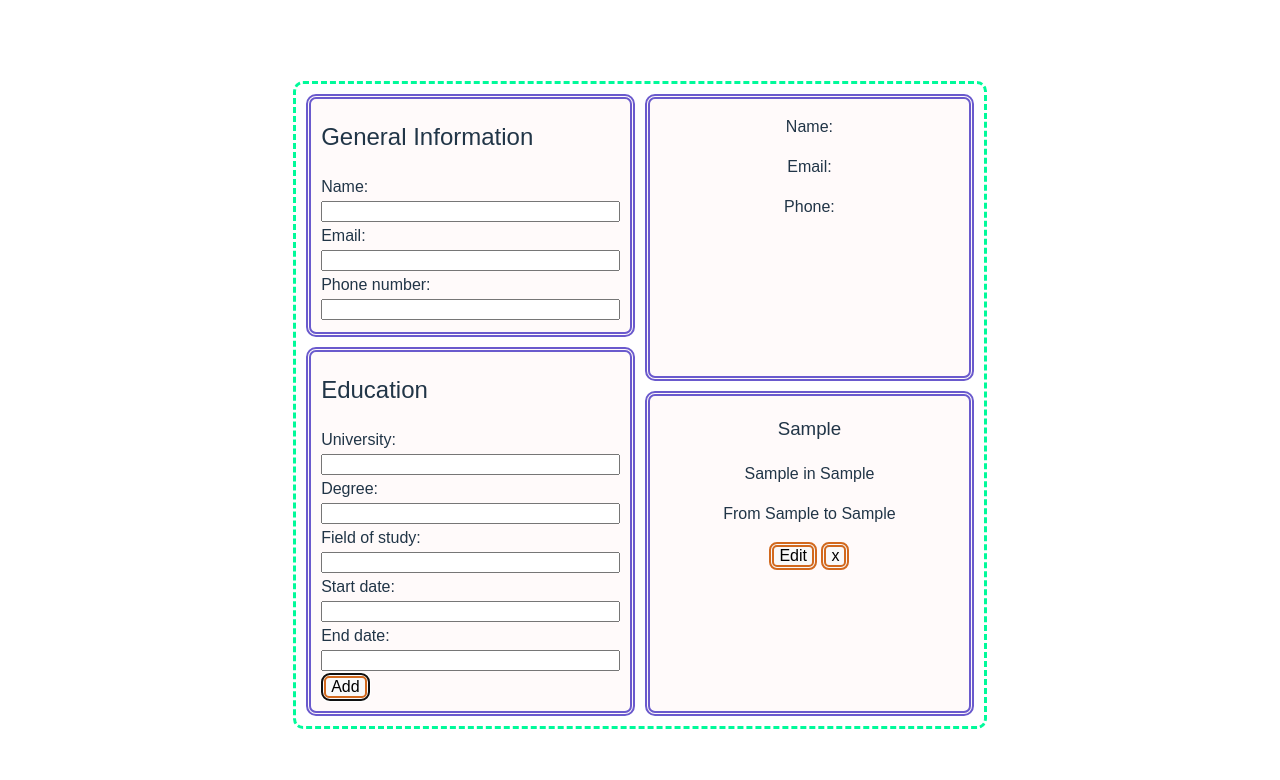
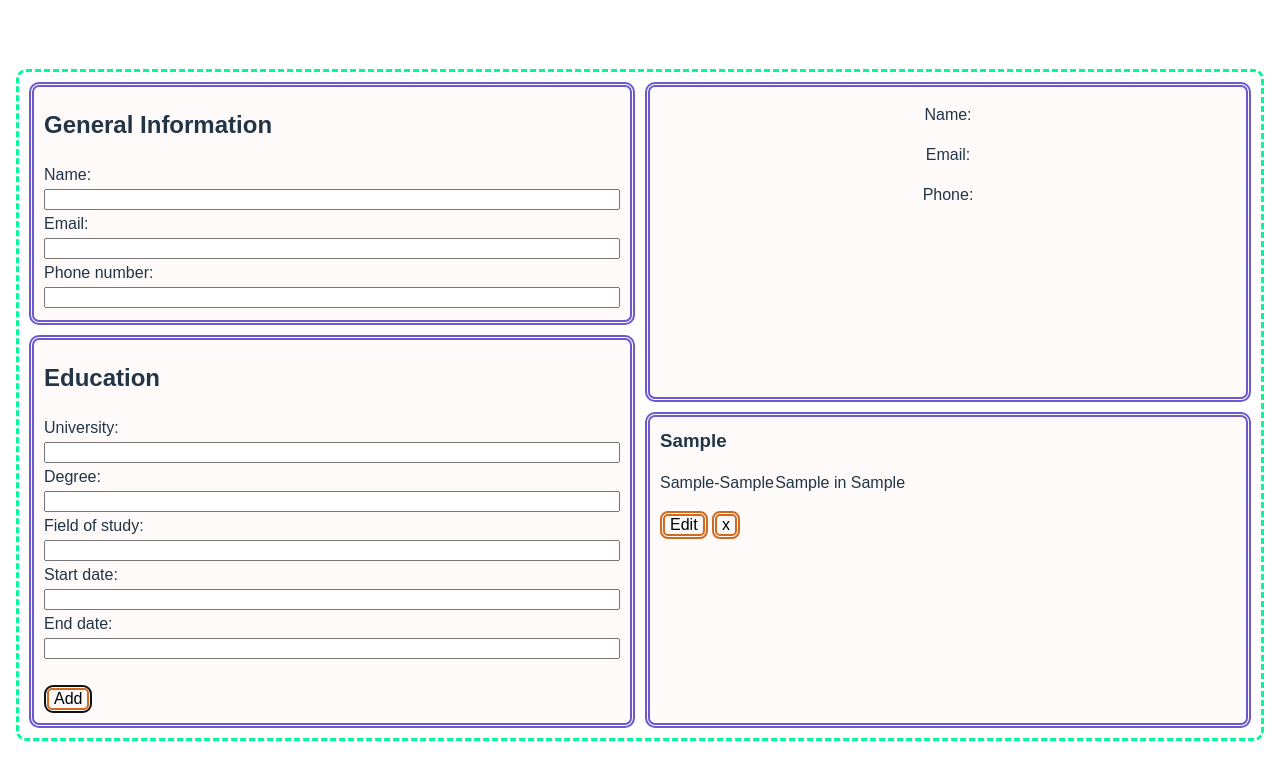
Before and after one commit to Prin-S/cv-application, a React (Vite) app: page / in a window 1280 px wide. Both pictures are taken after typing "Sample", "Sample", "Sample", "Sample", "Sample" into the empty fields and a click on the button "Add". Shown: the top 780 px of the page. Built offline with nearby package versions, Linux system fonts and the light colour scheme; a web font is replaced by a local one.

Commit message:
Improved the layout for education information.

```diff
--- a/src/components/cv.jsx
+++ b/src/components/cv.jsx
@@ -18,7 +18,7 @@ function EducationInformation({ onSubmit }) {
                 <label htmlFor="degree">Degree: <input id="degree" className="input" type="text" name="degree" required /></label><br />
                 <label htmlFor="field">Field of study: <input id="field" className="input" type="text" name="field" required /></label><br />
                 <label htmlFor="start">Start date: <input id="start" className="input" type="text" name="start" required /></label><br />
-                <label htmlFor="end">End date: <input id="end" className="input" type="text" name="end" required /></label><br />
+                <label htmlFor="end">End date: <input id="end" className="input" type="text" name="end" required /></label><br /><br />
                 <button className="button" type="submit">Add</button>
             </form>
         </div>
@@ -43,13 +43,13 @@ function LeftSide({ onGenChange, onEduSubmit }) {
 
 function EditEducationInformation({ item, onEduEdit }) {
     return (
-        <div className="box form-box">
+        <div className="box form-box edit-box">
             <form id={item.id} onSubmit={onEduEdit}>
                 <label htmlFor="university">University: <input id="university" className="input" type="text" name="university" defaultValue={item.university} required /></label><br />
                 <label htmlFor="degree">Degree: <input id="degree" className="input" type="text" name="degree" defaultValue={item.degree} required /></label><br />
                 <label htmlFor="field">Field of study: <input id="field" className="input" type="text" name="field" defaultValue={item.field} required /></label><br />
                 <label htmlFor="start">Start year: <input id="start" className="input" type="text" name="start" defaultValue={item.start} required /></label><br />
-                <label htmlFor="end">End year: <input id="end" className="input" type="text" name="end" defaultValue={item.end} required /></label><br />
+                <label htmlFor="end">End year: <input id="end" className="input" type="text" name="end" defaultValue={item.end} required /></label><br /><br />
                 <button className="button" type="submit">Save</button>
             </form>
         </div>
@@ -63,22 +63,23 @@ function RenderEducation({ item, onEduEdit, onClick }) {
     }
 
     return (
-        <div>
+        <>
             <div id={item.id + '-1'}>
-                <h3>{item.university}</h3>
-                <p>{item.field} in {item.degree}</p>
-                <p>From {item.start} to {item.end}</p>
-                <button id={item.id} className="button" onClick={editEduInfo}>Edit</button> <button id={item.id} className="button" onClick={onClick}>x</button>
+                <div className="each-entry">
+                    <h3 className="full">{item.university}</h3>
+                    <p className="one-fifth">{item.start}-{item.end}</p>
+                    <p className="four-fifths">{item.degree} in {item.field}</p>
+                    <div className="full"><button id={item.id} className="button" onClick={editEduInfo}>Edit</button> <button id={item.id} className="button" onClick={onClick}>x</button></div>
+                </div>
             </div>
             <div id={item.id + '-2'} style={{display: 'none'}}>
                 <EditEducationInformation item={item} onEduEdit={onEduEdit} />
             </div>
-        </div>
+        </>
     );
 }
 
 function RightSide({ genText, eduText, onEduEdit, onEduDelete }) {
-
     return (
         <div className="container container-inner">
             <div className="box">
@@ -88,7 +89,14 @@ function RightSide({ genText, eduText, onEduEdit, onEduDelete }) {
             </div>
             <div className="box">
                 {eduText.map(item => {
-                    return <RenderEducation key={item.id} item={item} onEduEdit={onEduEdit} onClick={onEduDelete} />;
+                    if (item == eduText[eduText.length - 1]) {
+                        return <RenderEducation key={item.id} item={item} onEduEdit={onEduEdit} onClick={onEduDelete} />;
+                    } else {
+                        return <>
+                            <RenderEducation key={item.id} item={item} onEduEdit={onEduEdit} onClick={onEduDelete} />
+                            <hr />
+                        </>;
+                    }
                 })}
             </div>
         </div>
--- a/src/styles/styles.css
+++ b/src/styles/styles.css
@@ -1,15 +1,44 @@
 @import url('https://fonts.googleapis.com/css2?family=Kodchasan:ital,wght@0,200;0,300;0,400;0,500;0,600;0,700;1,200;1,300;1,400;1,500;1,600;1,700&display=swap');
 
 #root {
-    max-width: 1280px;
     margin: 0 auto;
     padding: 1rem;
     text-align: center;
 }
 
+@media (max-width: 992px) {
+    #root {
+        width: 95%;
+    }
+}
+
+@media (min-width: 992px) {
+    #root {
+        width: 1280px;
+    }
+}
+
 p, div, span, label, input, button, h1, h2, h3, h4, h5, h6 {
     font-family: "Kodchasan", sans-serif;
+}
+
+p, div, span, label, input, button {
     font-weight: 400;
+}
+
+h1, h2, h3, h4, h5, h6 {
+    font-weight: 600;
+}
+
+h3 {
+    margin: 0;
+}
+
+hr {
+    width: 70%;
+    border: none;
+    border-top: 3px double;
+    margin: 20px auto 0;
 }
 
 .container {
@@ -44,6 +73,53 @@ p, div, span, label, input, button, h1, h2, h3, h4, h5, h6 {
     text-align: left;
 }
 
+.edit-box {
+    margin-top: 10px;
+}
+
+.each-entry {
+    display: grid;
+    grid-template-columns: 1fr 4fr;
+    margin: 10px 0;
+}
+
+.full {
+    grid-column-start: 1;
+    grid-column-end: 6;
+    text-align: left;
+}
+
+@media (max-width: 992px) {
+    .one-fifth {
+        grid-column-start: 1;
+        grid-column-end: 6;
+        text-align: left;
+        margin: 5px 0 5px;
+    }
+
+    .four-fifths {
+        grid-column-start: 1;
+        grid-column-end: 6;
+        text-align: left;
+        margin: 5px 0 10px;
+    }
+}
+
+
+@media (min-width: 992px) {
+    .one-fifth {
+        grid-column-start: 1;
+        grid-column-end: 2;
+        text-align: left;
+    }
+
+    .four-fifths {
+        grid-column-start: 2;
+        grid-column-end: 6;
+        text-align: left;
+    }
+}
+
 .input {
     margin: 2px 0;
     box-sizing: border-box;
@@ -52,6 +128,7 @@ p, div, span, label, input, button, h1, h2, h3, h4, h5, h6 {
 
 .button {
     border: thick double chocolate;
+    width: fit-content;
     padding: 0px 5px;
 }
 
```
